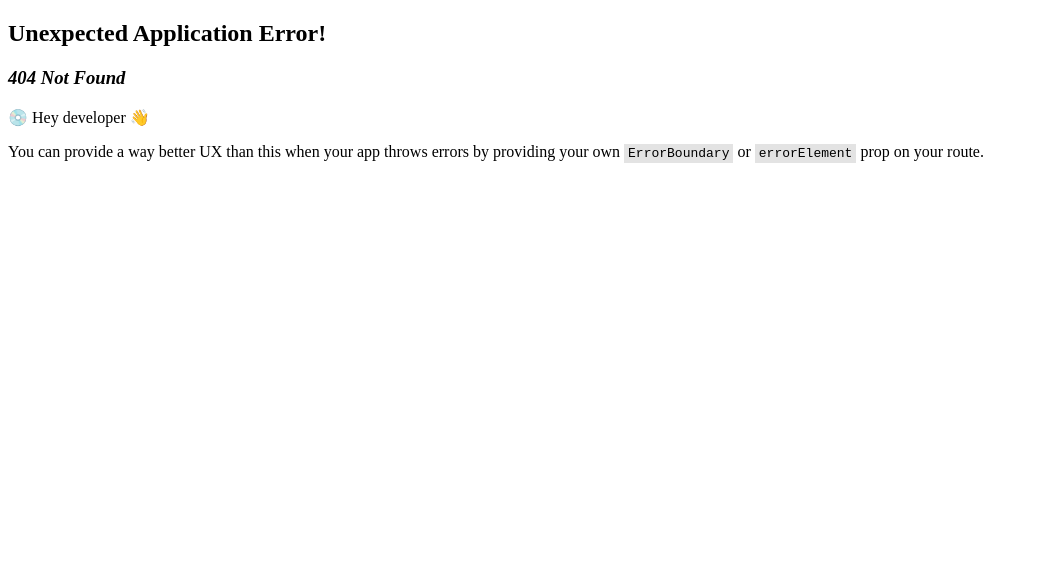
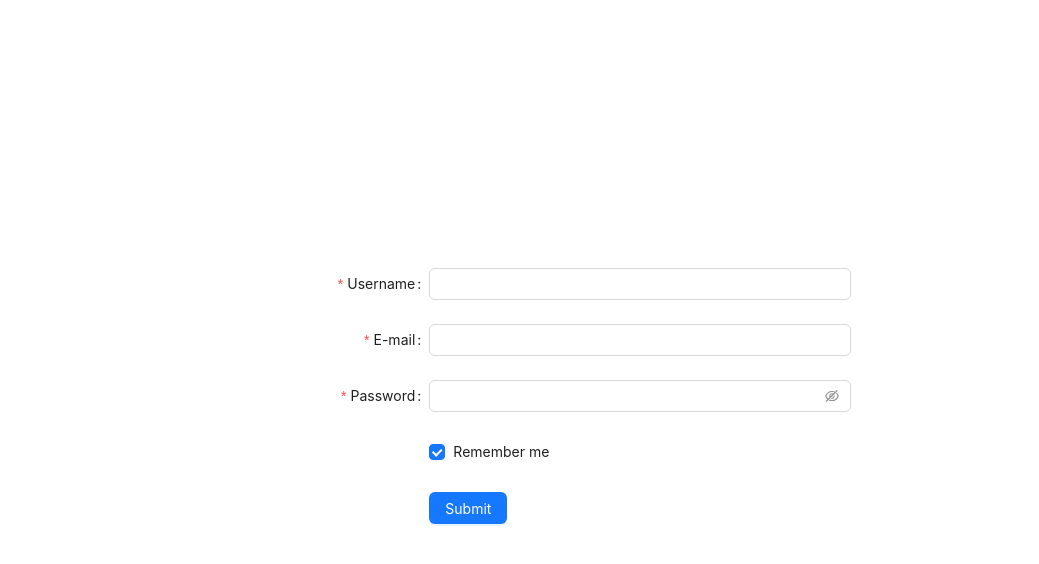
Before and after one commit to LexaDel/websocket_example, a React app in the folder client/: page /register in a window 1280 px wide. Before the commit this address had no page. Shown: the top 564 px of the page, without its empty margins (0-1039 px from the left). Built offline with nearby package versions, Linux system fonts and the light colour scheme.

Commit message:
feat: add register page and sass

```diff
--- a/client/src/components/App.js
+++ b/client/src/components/App.js
@@ -4,6 +4,7 @@ import {
     RouterProvider,
 } from "react-router-dom";
 import AdminPage from "../pages/AdminPage";
+import RegisterPage from "../pages/RegisterPage/RegisterPage";
 
 
 const router = createBrowserRouter([
@@ -18,6 +19,10 @@ const router = createBrowserRouter([
     {
         path: "/doctor",
         element: <div> Hello Doctor </div>,
+    },
+    {
+        path: "/register",
+        element: <RegisterPage />,
     }
 ]);
 export class App extends Component {
--- /dev/null
+++ b/client/src/pages/PageTemplate/PageTemplate.js
@@ -0,0 +1,16 @@
+import { Children, Component } from "react";
+import './PageTemplate.sass';
+
+class PageTemplate extends Component {
+    render() {
+        const { children } = this.props;
+
+        return (
+            <div class="pageTemplate">
+                {children}
+            </div>
+        )
+    }
+}
+
+export default PageTemplate;
--- /dev/null
+++ b/client/src/pages/PageTemplate/PageTemplate.sass
@@ -0,0 +1,6 @@
+.pageTemplate
+    display: flex
+    flex-direction: column
+    align-items: center
+    height: 100vh
+    justify-content: center
--- /dev/null
+++ b/client/src/pages/RegisterPage/RegisterPage.js
@@ -0,0 +1,104 @@
+import { Component } from "react";
+import { Button, Checkbox, Form, Input } from 'antd';
+import PageTemplate from "../PageTemplate/PageTemplate";
+import './RegisterPage.sass';
+
+class RegisterPage extends Component {
+    onFinish = (values) => {
+        console.log('Success:', values);
+    };
+
+    onFinishFailed = (errorInfo) => {
+        console.log('Failed:', errorInfo);
+    };
+
+    render() {
+        return (
+            <PageTemplate>
+                <Form
+                    className="registerPage"
+                    name="basic"
+                    labelCol={{
+                        span: 8,
+                    }}
+                    wrapperCol={{
+                        span: 8,
+                    }}
+                    initialValues={{
+                        remember: true,
+                    }}
+                    onFinish={this.onFinish}
+                    onFinishFailed={this.onFinishFailed}
+                    autoComplete="off"
+                >
+                    <Form.Item
+                        label="Username"
+                        name="username"
+                        rules={[
+                        {
+                            required: true,
+                            message: 'Please input your username!',
+                        },
+                        ]}
+                    >
+                        <Input />
+                    </Form.Item>
+
+                    <Form.Item
+                        name="email"
+                        label="E-mail"
+                        rules={[
+                        {
+                            type: 'email',
+                            message: 'The input is not valid E-mail!',
+                        },
+                        {
+                            required: true,
+                            message: 'Please input your E-mail!',
+                        },
+                        ]}
+                    >
+                        <Input />
+                    </Form.Item>
+
+                    <Form.Item
+                        label="Password"
+                        name="password"
+                        rules={[
+                        {
+                            required: true,
+                            message: 'Please input your password!',
+                        },
+                        ]}
+                    >
+                        <Input.Password />
+                    </Form.Item>
+
+                    <Form.Item
+                        name="remember"
+                        valuePropName="checked"
+                        wrapperCol={{
+                            offset: 8,
+                            span: 16,
+                        }}
+                    >
+                        <Checkbox>Remember me</Checkbox>
+                    </Form.Item>
+
+                    <Form.Item
+                        wrapperCol={{
+                            offset: 8,
+                            span: 16,
+                        }}
+                    >
+                    <Button type="primary" htmlType="submit">
+                        Submit
+                    </Button>
+                    </Form.Item>
+                </Form>
+            </PageTemplate>
+        )
+    }
+}
+
+export default RegisterPage;
--- /dev/null
+++ b/client/src/pages/RegisterPage/RegisterPage.sass
@@ -0,0 +1,2 @@
+.registerPage
+    width: 100%
--- /dev/null
+++ b/client/src/styles/main.sass
@@ -0,0 +1,4 @@
+#root
+    display: flex
+    flex-direction: column
+    height: 100vh
--- a/client/webpack.config.js
+++ b/client/webpack.config.js
@@ -1,4 +1,6 @@
 const HtmlWebpackPlugin = require('html-webpack-plugin');
+const MiniCssExtractPlugin = require('mini-css-extract-plugin');
+const DartSass = require('sass');
 const path = require('path');
 
 module.exports = {
@@ -24,11 +26,51 @@ module.exports = {
                 use: {
                     loader: 'babel-loader',
                 }
+            },
+            {
+                test: /\.css$/,
+                use: ['css-loader', 'style-loader'],
+            },
+            {
+                test: /\.sass$/,
+                use: [
+                    {
+                        loader: MiniCssExtractPlugin.loader,
+                    },
+                    {
+                        loader: 'css-loader',
+                        options: {
+                            sourceMap: false,
+                        },
+                    },
+                    {
+                        loader: 'resolve-url-loader',
+                        options: {
+                            sourceMap: true,
+                        },
+                    },
+                    {
+                        loader: 'sass-loader',
+                        options: {
+                            implementation: DartSass,
+                            sourceMap: true,
+                            sassOptions: {
+                                quietDeps: true,
+                                includePaths: [
+                                    path.resolve('src', 'styles'),
+                                ]
+                            }
+                        }
+                    }
+                ].filter(Boolean),
             }
         ]
     },
     plugins: [
         new HtmlWebpackPlugin({ template: 'src/index.html' }),
+        new MiniCssExtractPlugin({
+            filename: 'assets/css/[name].[name].css',
+        })
     ],
     devtool: 'source-map',
 }
```
Also changed, not shown: client/package.json (+7 -0 lines), 1 other file (tests, documents, lock files or other folders).
